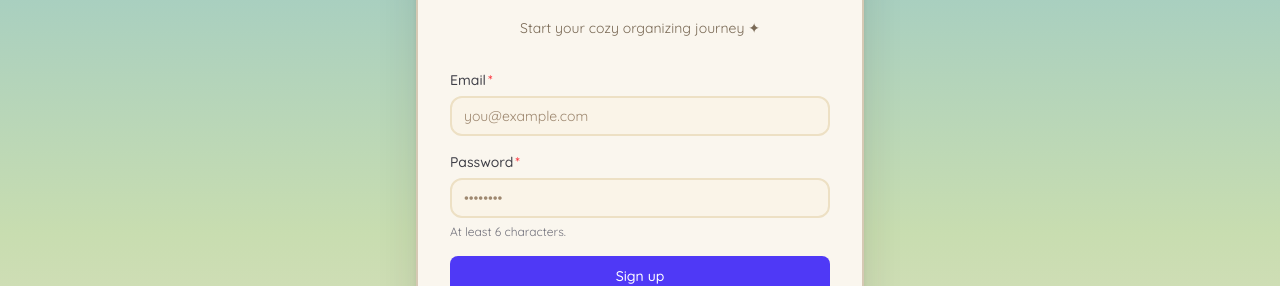
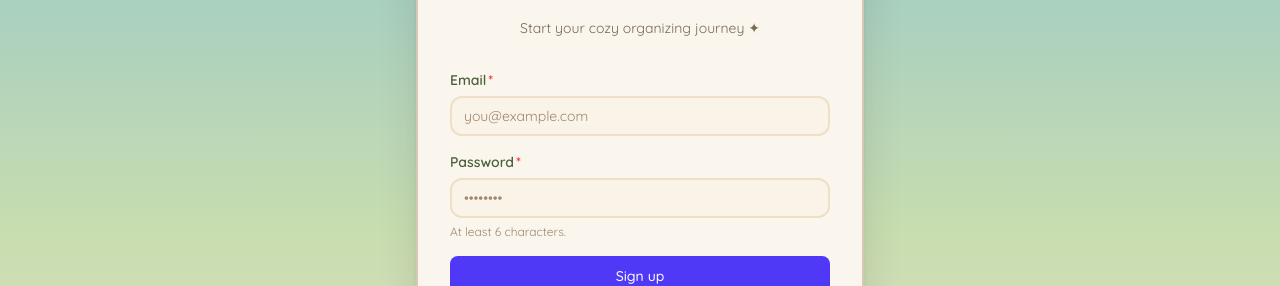
Before and after one commit to MarziaSaidi/chore_board, a Next.js app: page /signup in a window 1280 px wide. Shown: the part 287-573 px from the top of the page. Built offline with nearby package versions, Linux system fonts and the light colour scheme.

Commit message:
style: update FormField label color to Matsu forest green

```diff
--- a/src/components/ui/form-field.tsx
+++ b/src/components/ui/form-field.tsx
@@ -62,7 +62,7 @@
       <div className={cn("space-y-1.5", className)}>
         <label
           htmlFor={id}
-          className="block text-sm font-medium text-zinc-700 dark:text-zinc-300"
+          className="block text-sm font-semibold text-[#4a5e38]"
         >
           {label}
           {required && (
@@ -83,7 +83,7 @@
             {error}
           </p>
         ) : hint ? (
-          <p id={hintId} className="text-xs text-zinc-500 dark:text-zinc-400">
+          <p id={hintId} className="text-xs text-[#9e8870]">
             {hint}
           </p>
         ) : null}
```
